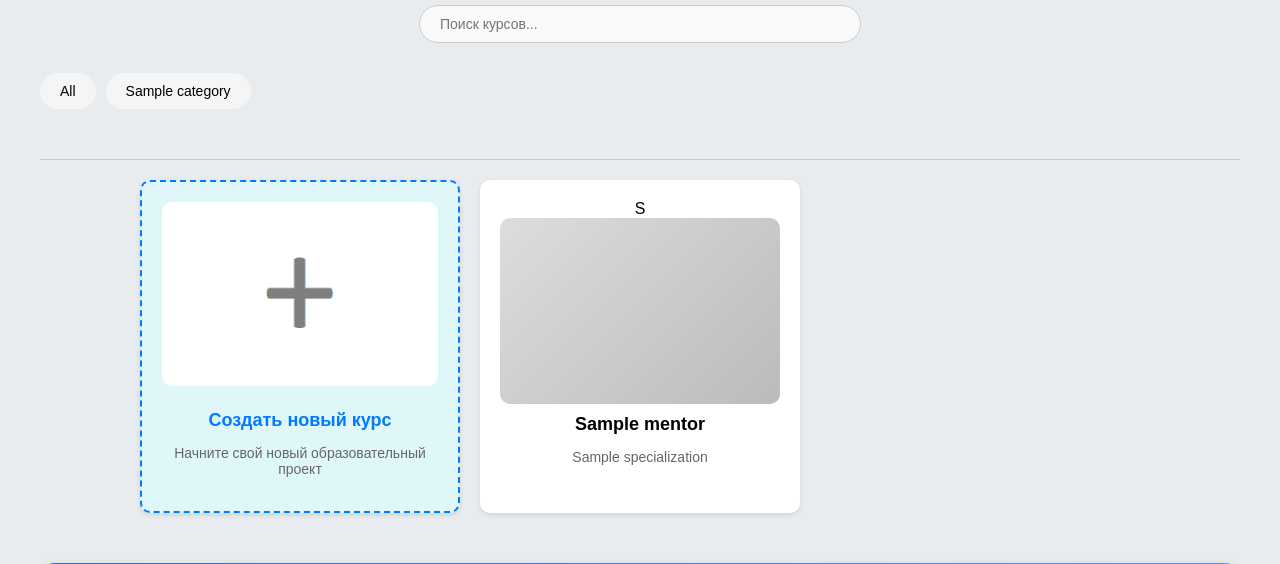
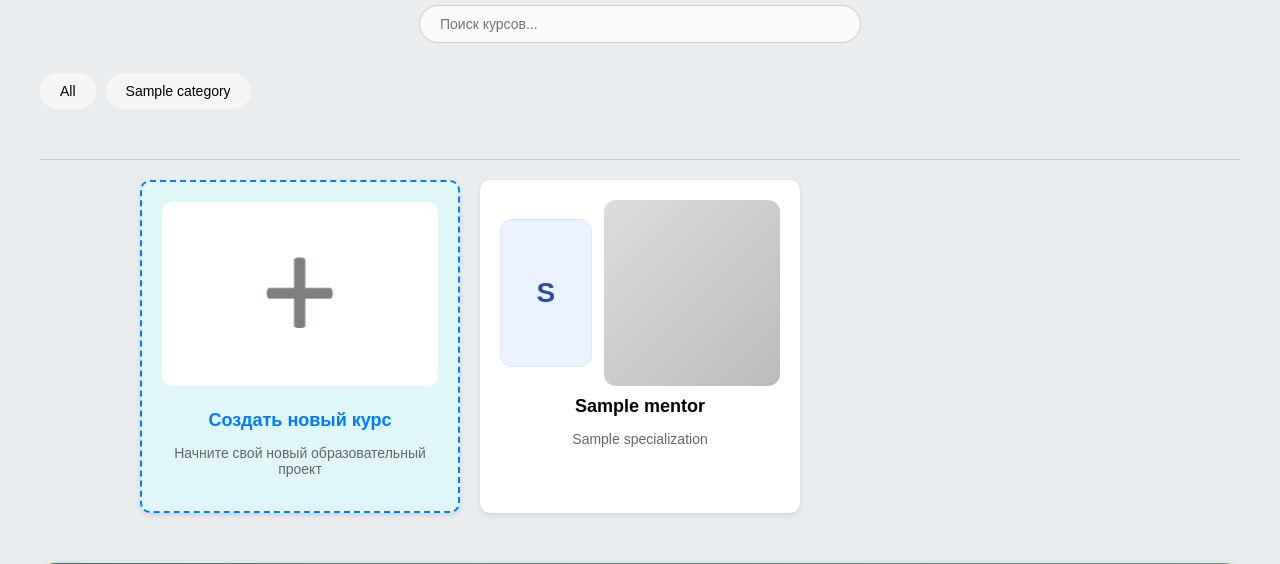
Before and after one commit to andreyundetected/neuromentor-v2-app, a Python web app: template site/templates/library.html in a window 1280 px wide. Shown: the part 152-716 px from the top of the page. Run offline with Jinja, Linux system fonts and the light colour scheme; the template is opened without the code that fills it: most values are stand-ins (such as "Sample title", 1, 10 or a date in 2020).

```diff
--- a/site/static/css/library.css
+++ b/site/static/css/library.css
@@ -661,9 +661,58 @@
   background: #f0f0f0;
 }
 
-/* Адаптивность */
-@media (max-width: 600px) {
-    .modal-content {
-        width: 90%;
-    }
+
+/* ====== Размеры блока превью курса (аватар + градиент) ====== */
+.course-visual{
+  --cover-h: 186px;  /* высота цветной карточки */
+  --avatar-w: 32%;   /* ширина аватара ~ треть */
+  display: flex;
+  align-items: center; /* вертикально центрируем аватар относительно карточки */
+  gap: 12px;
+  height: var(--cover-h);
 }
+
+/* Цветная карточка справа занимает остаток, точно по высоте .course-visual */
+.course-card .course-avatar{
+  flex: 1 1 0;
+  height: 100%;
+  width: auto;                 /* перекрываем старое width:100% */
+  border-radius: 12px;
+}
+
+/* Контейнер под PNG-аватар слева: уже и ниже по Y */
+.mentor-figure{
+  flex: 0 0 var(--avatar-w);           /* ≈ треть по X */
+  height: calc(var(--cover-h) * 0.78); /* по Y меньше цветной карточки */
+  border-radius: 12px;
+  overflow: hidden;
+  background: #eef5ff;
+  border: 1px solid #d8e6ff;
+  display: flex;
+  align-items: center;
+  justify-content: center;
+}
+
+/* Сам аватар внутри — никогда не вылазит */
+.mentor-figure img{
+  max-width: 100%;
+  max-height: 100%;
+  object-fit: contain;
+  display: block;
+}
+
+/* Фолбек (буква), если нет PNG */
+.mentor-figure.fallback{
+  color: #2b4ea2;
+  font-weight: 800;
+  font-size: 28px;
+  background: #eaf2ff;
+}
+
+/* Адаптив: на узких экранах уменьшим размеры */
+@media (max-width: 720px){
+  .course-visual{
+    --cover-h: 150px;
+    --avatar-w: 36%;
+  }
+}
--- a/site/templates/library.html
+++ b/site/templates/library.html
@@ -6,7 +6,7 @@
   <meta name="username" content="{{ username }}">
   <meta name="viewport" content="width=device-width, initial-scale=1.0">
   <title>Course library - NeuroMentor</title>
-<link rel="stylesheet" href="{{ url_for('static', filename='css/library.css') }}">
+<link rel="stylesheet" href="{{ url_for('static', filename='css/library.css') }}?v=2">
 </head>
 <body>
   <!-- Header -->
```
